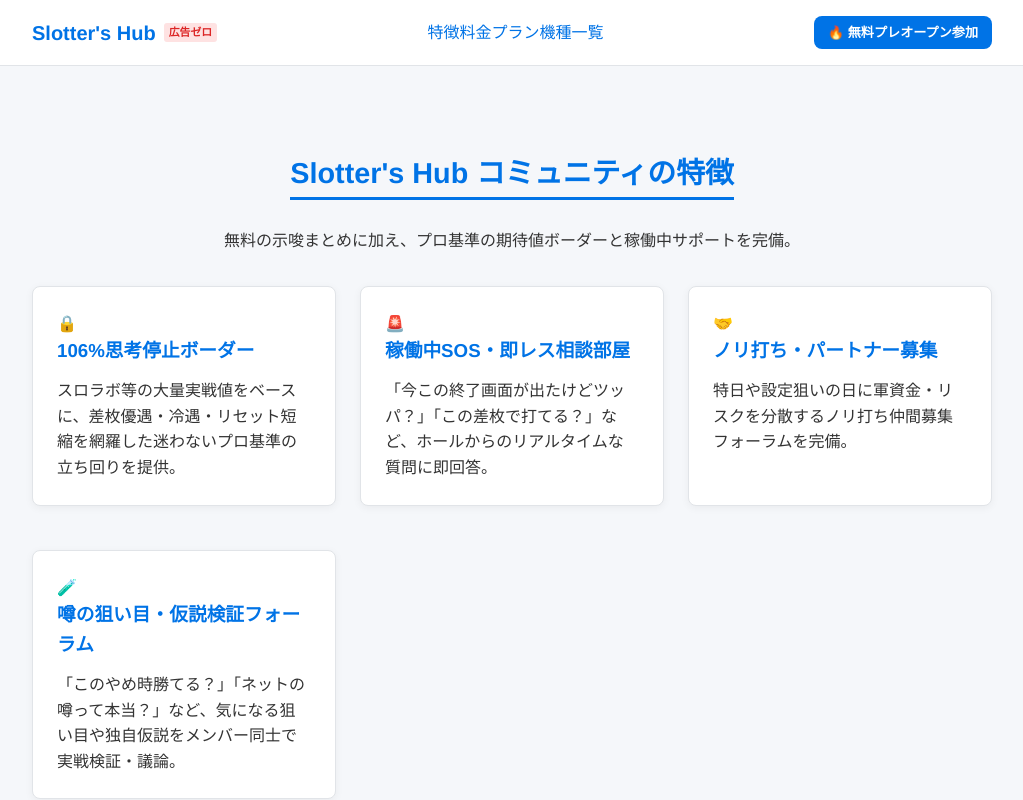
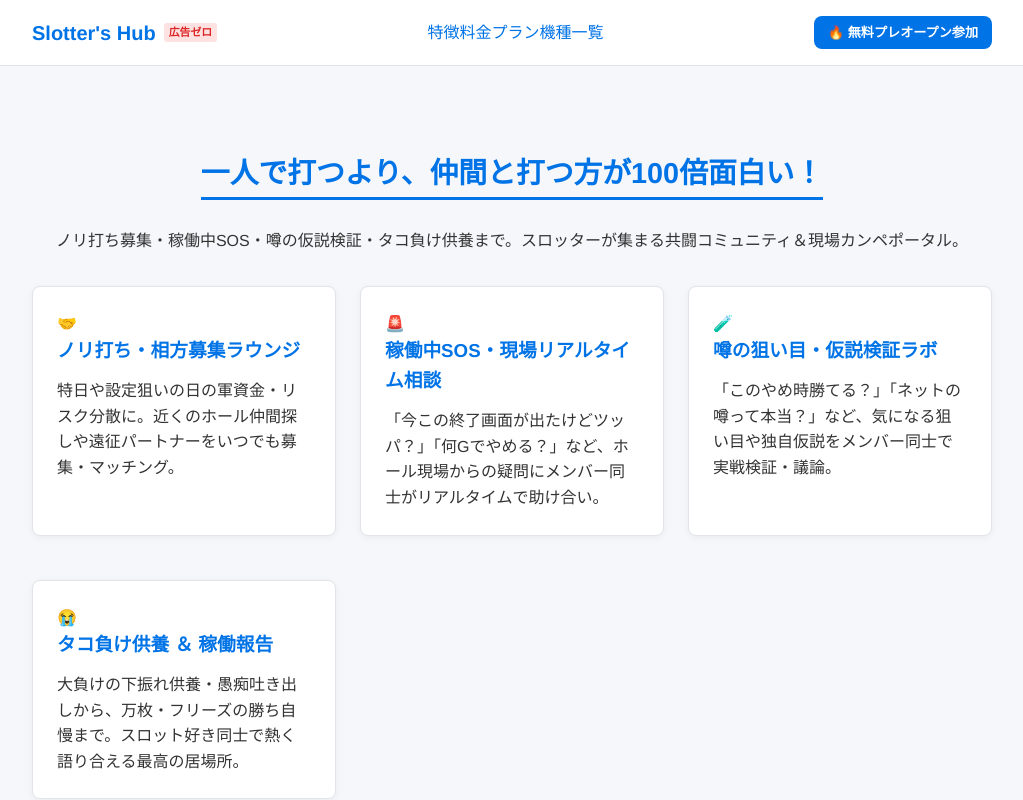
Before and after one commit to yuya7-7/slotters-hub-homepage, a React (Vite) app: page / in a window 1280 px wide. Shown: the top 800 px of the page, without its empty margins (128-1151 px from the left). Built offline with nearby package versions, Linux system fonts and the light colour scheme.

Commit message:
Reposition LP into community-centric slotters lounge and peer matching portal

```diff
--- a/src/App.tsx
+++ b/src/App.tsx
@@ -56,39 +56,39 @@
         <section id="features" className="features-section">
           <div className="section-title-wrap">
             <h2 className="section-title">
-              <span>Slotter's Hub コミュニティの特徴</span>
+              <span>一人で打つより、仲間と打つ方が100倍面白い！</span>
             </h2>
             <p className="section-subtitle">
-              無料の示唆まとめに加え、プロ基準の期待値ボーダーと稼働中サポートを完備。
+              ノリ打ち募集・稼働中SOS・噂の仮説検証・タコ負け供養まで。スロッターが集まる共闘コミュニティ＆現場カンペポータル。
             </p>
           </div>
           <div className="features-grid">
             <div className="card feature-card">
-              <div className="feature-icon">🔒</div>
-              <h3>106%思考停止ボーダー</h3>
+              <div className="feature-icon">🤝</div>
+              <h3>ノリ打ち・相方募集ラウンジ</h3>
               <p>
-                スロラボ等の大量実戦値をベースに、差枚優遇・冷遇・リセット短縮を網羅した迷わないプロ基準の立ち回りを提供。
+                特日や設定狙いの日の軍資金・リスク分散に。近くのホール仲間探しや遠征パートナーをいつでも募集・マッチング。
               </p>
             </div>
             <div className="card feature-card">
               <div className="feature-icon">🚨</div>
-              <h3>稼働中SOS・即レス相談部屋</h3>
+              <h3>稼働中SOS・現場リアルタイム相談</h3>
               <p>
-                「今この終了画面が出たけどツッパ？」「この差枚で打てる？」など、ホールからのリアルタイムな質問に即回答。
-              </p>
-            </div>
-            <div className="card feature-card">
-              <div className="feature-icon">🤝</div>
-              <h3>ノリ打ち・パートナー募集</h3>
-              <p>
-                特日や設定狙いの日に軍資金・リスクを分散するノリ打ち仲間募集フォーラムを完備。
+                「今この終了画面が出たけどツッパ？」「何Gでやめる？」など、ホール現場からの疑問にメンバー同士がリアルタイムで助け合い。
               </p>
             </div>
             <div className="card feature-card">
               <div className="feature-icon">🧪</div>
-              <h3>噂の狙い目・仮説検証フォーラム</h3>
+              <h3>噂の狙い目・仮説検証ラボ</h3>
               <p>
                 「このやめ時勝てる？」「ネットの噂って本当？」など、気になる狙い目や独自仮説をメンバー同士で実戦検証・議論。
+              </p>
+            </div>
+            <div className="card feature-card">
+              <div className="feature-icon">😭</div>
+              <h3>タコ負け供養 ＆ 稼働報告</h3>
+              <p>
+                大負けの下振れ供養・愚痴吐き出しから、万枚・フリーズの勝ち自慢まで。スロット好き同士で熱く語り合える最高の居場所。
               </p>
             </div>
           </div>
@@ -194,10 +194,10 @@
         <section id="machines" className="machines-section">
           <div className="section-title-wrap">
             <h2 className="section-title">
-              <span>機種一覧（示唆・やめ時・狙い目）</span>
+              <span>現場用カンペ（示唆・やめ時・狙い目）</span>
             </h2>
             <p className="section-subtitle">
-              気になる機種をタップすると、3大アクション（狙い目・やめ時・示唆）が即座に確認できます。
+              ホールでサクッと1秒確認できる広告ゼロのカンペポータル。気になる機種をタップすると、3大アクションが即座に確認できます。
             </p>
           </div>
 
```
